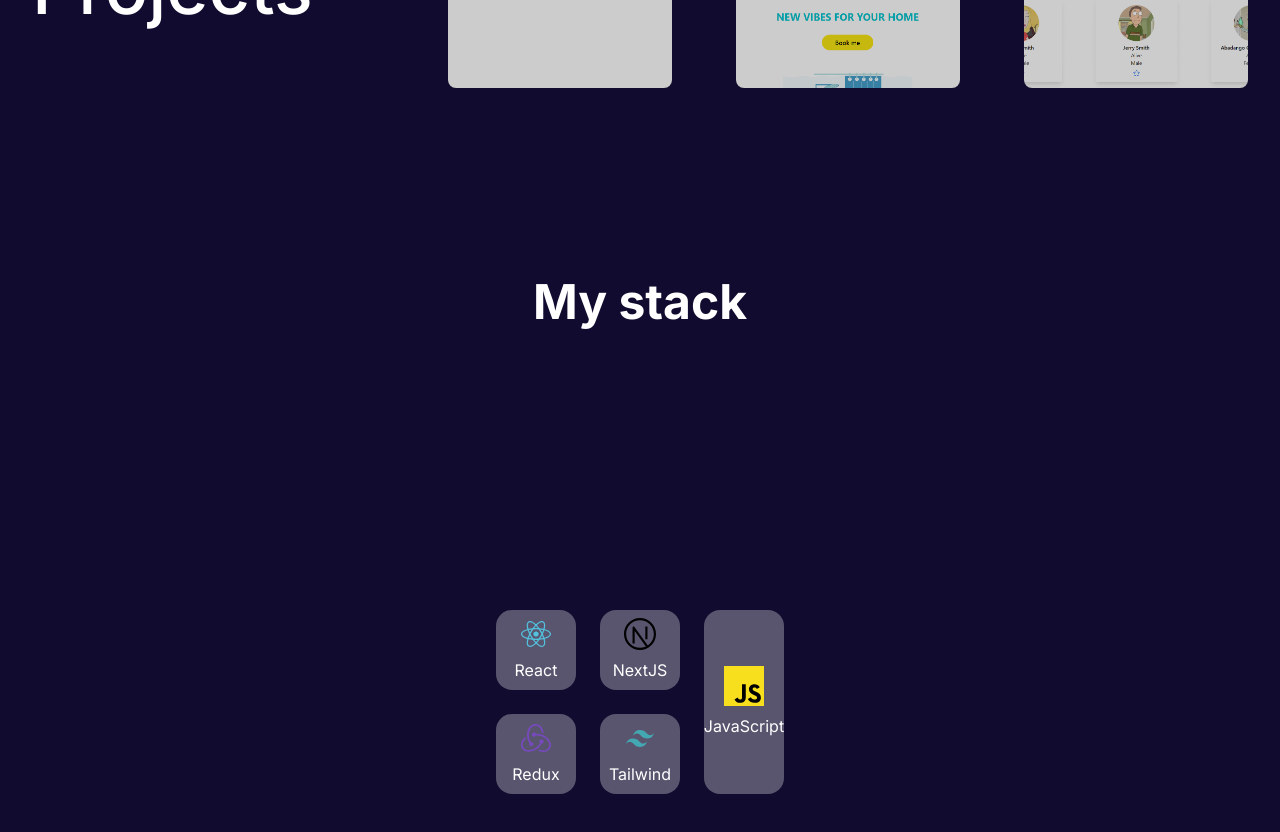
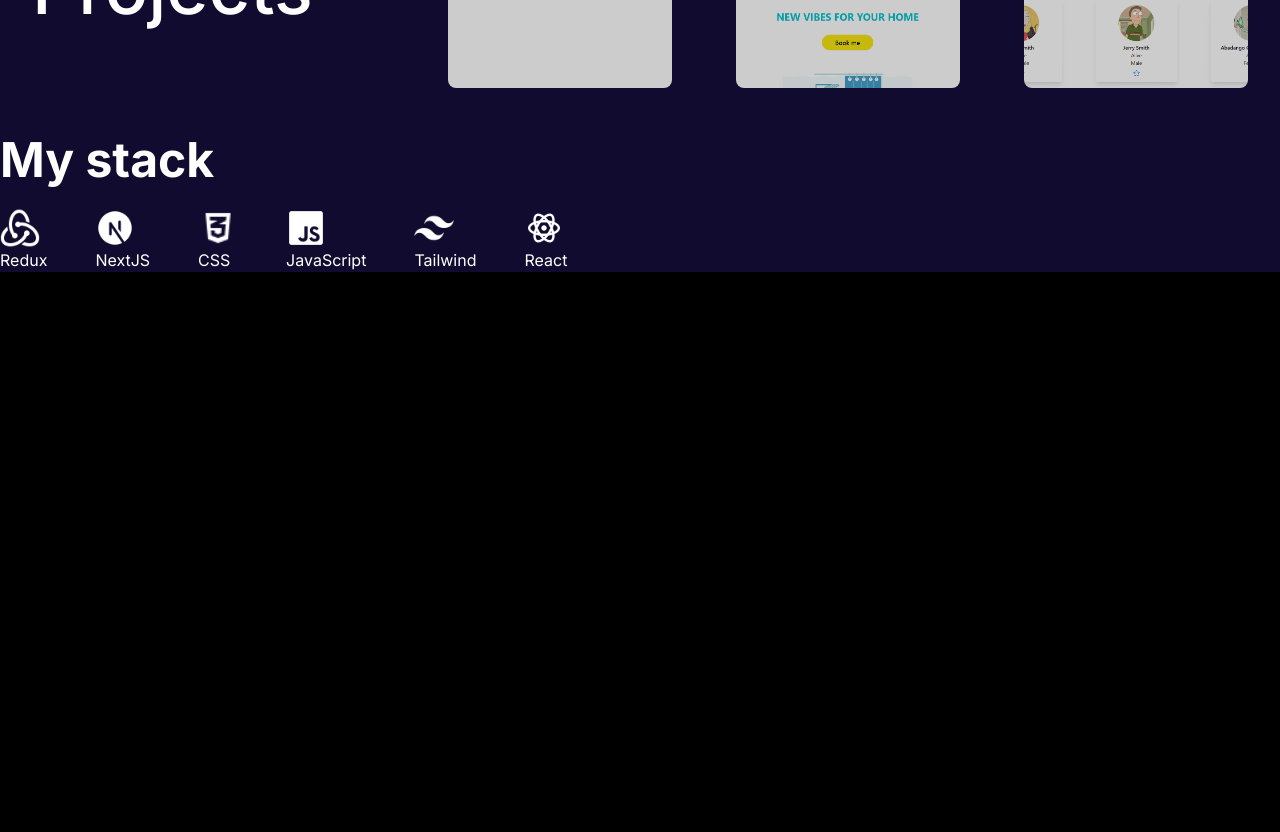
Before and after one commit to MaidedPonce/maidedpo, a Next.js app: page / in a window 1280 px wide. Shown: the part 1120-1952 px from the top of the page. After the commit the page ends 1392 px from the top, so only its background shows below. Built offline with nearby package versions, Linux system fonts and the light colour scheme.

Commit message:
Updating stack

```diff
--- a/src/ui/containers/Stack.tsx
+++ b/src/ui/containers/Stack.tsx
@@ -9,57 +9,39 @@ import Divider from '../components/Divider'
 
 const STACK = [
   {
-    name: 'React',
-    src: '/icons/react-svgrepo-com.svg',
+    name: 'Redux',
+    src: '/icons/redux.png',
   },
   {
     name: 'NextJS',
-    src: '/icons/nextjs-svgrepo-com.svg',
+    src: '/icons/next.png',
   },
   {
-    name: 'Redux',
-    src: '/icons/redux-svgrepo-com.svg',
+    name: 'CSS',
+    src: '/icons/css.png',
+  },
+  {
+    name: 'JavaScript',
+    src: '/icons/js.png',
   },
   {
     name: 'Tailwind',
-    src: '/icons/tailwind-svgrepo-com.svg',
+    src: '/icons/tailwind.png',
   },
   {
-    name: 'JavaScript',
-    src: '/icons/javascript-svgrepo-com.svg',
-  },
-]
-
-const PROJECTS = [
-  {
-    name: 'TODOMACHINE',
-    href: 'https://maidedponce.github.io/todoMachine/',
-    src: '/images/todoMachine.png',
-  },
-  {
-    name: 'Yes Of Course',
-    href: 'https://yeahofcourse.com/',
-    src: '/images/yoc.png',
-  },
-  {
-    name: 'Rick and Morty',
-    href: 'https://maidedponce.github.io/rick-and-morty/',
-    src: '/images/rick.png',
+    name: 'React',
+    src: '/icons/react.png',
   },
 ]
 
 export function Stack() {
   return (
-    <>
-      <section className='flex flex-col justify-around min-h-screen items-center'>
-        <h1 className='text-5xl mx-8 font-bold text-white'>My stack</h1>
-        <ul className='grid grid-cols-3 grid-rows-2 gap-6'>
+    <section className='flex flex-col justify-around items-start gap-6'>
+      <h1 className='text-5xl font-bold text-white'>My stack</h1>
+      <ul className='flex justify-between gap-12'>
         {STACK.map((item, index) => {
           return (
-              <li
-                key={index}
-                className={`${STACK[index]?.name === 'JavaScript' && 'row-span-2 justify-center col-start-3 row-start-1 row-end-3 h-auto'} flex items-center rounded-2xl text-white bg-[#ffffff4d] box-content p-2 h-16 w-16 flex-col gap-2`}
-              >
+            <li key={index}>
               <figure className='h-10 w-10 relative'>
                 <Image
                   fill
@@ -68,12 +50,11 @@ export function Stack() {
                   loading='lazy'
                 />
               </figure>
-                <p>{item.name}</p>
+              <p className='text-white'>{item.name}</p>
             </li>
           )
         })}
       </ul>
     </section>
-    </>
   )
 }
```
Lines whose indentation alone changed are shown as unchanged.
